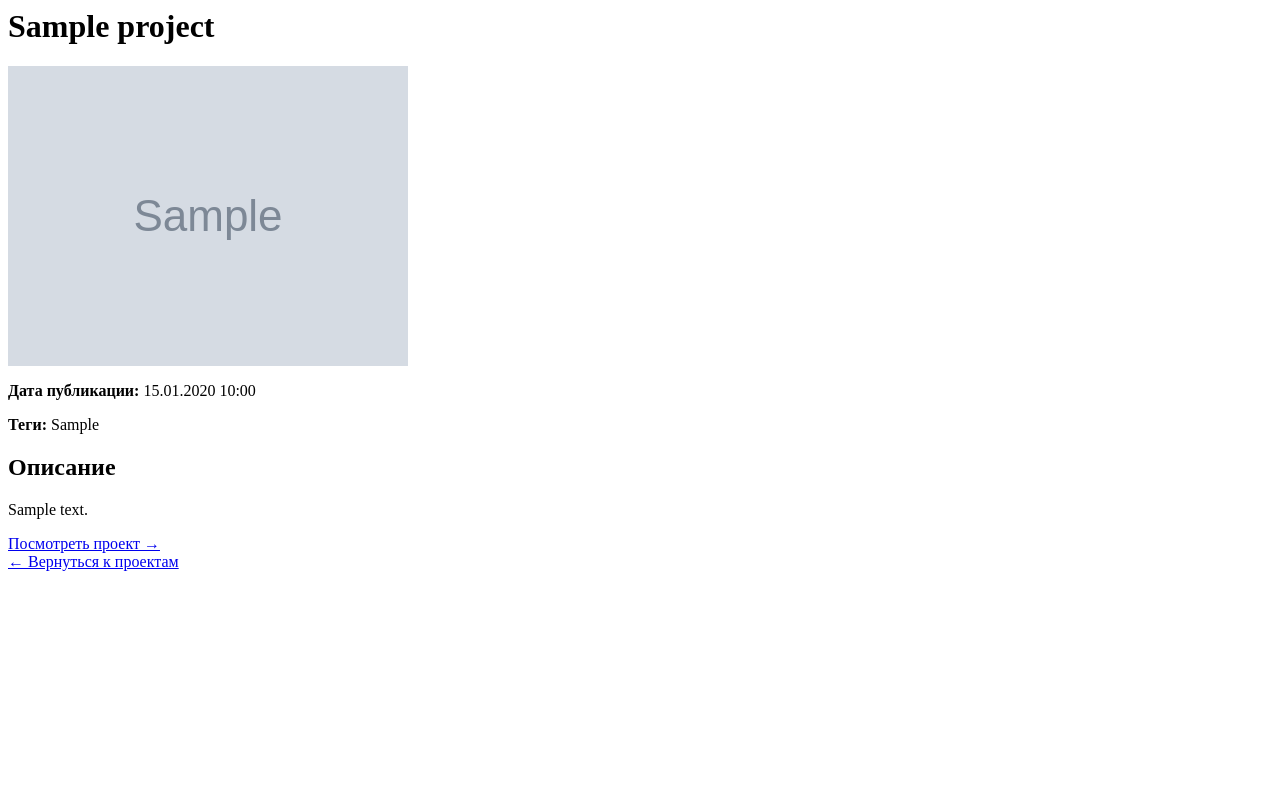
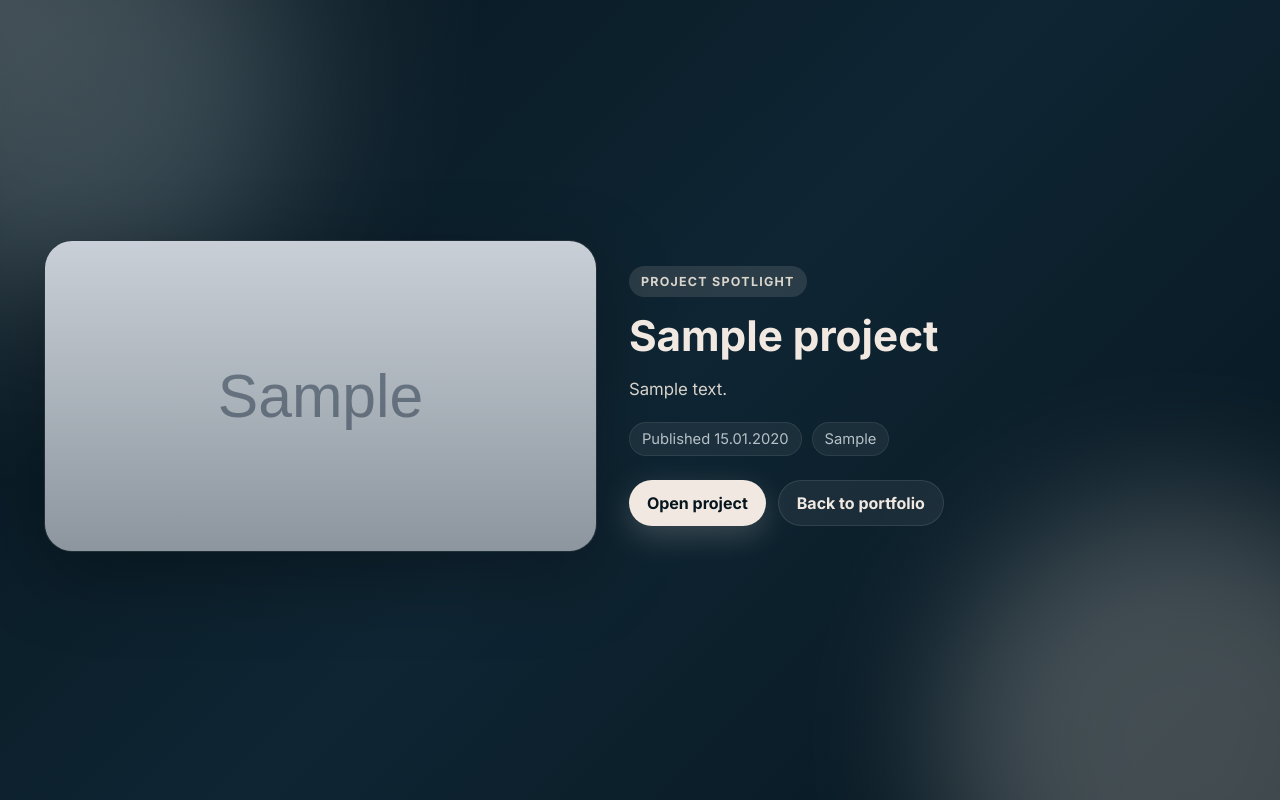
Before and after one commit to lamarireal/Portfolio-Page, a Django app: page /main/project/1/ in a window 1280 px wide. Run offline with Django 5.2, Linux system fonts and the light colour scheme; tables that the repository leaves empty hold one stand-in row (values such as "Sample post"); grey boxes marked "Sample" are stand-in pictures.

Commit message:
Project update | finished projects page; new projects model; front-end has been terminated.

```diff
--- a/django_project/mainapp/models.py
+++ b/django_project/mainapp/models.py
@@ -17,6 +17,13 @@ class Project(models.Model):
 
     def was_published_recently(self):
         return self.pub_date >= timezone.now() - datetime.timedelta(days=1)
+
+    def get_tag_list(self):
+        if not self.tags:
+            return []
+
+        raw_tags = self.tags.replace(';', ',').replace('|', ',')
+        return [tag.strip() for tag in raw_tags.split(',') if tag.strip()]
 
 
 class Skill(models.Model):
--- /dev/null
+++ b/django_project/mainapp/static/mainapp/project_details.css
@@ -0,0 +1,231 @@
+/* Project details page styles */
+.project-details-page {
+  min-height: 100vh;
+  padding: 0;
+  color: #E9E5DF;
+  background:
+    radial-gradient(circle at top left, rgba(241, 233, 225, 0.16), transparent 32%),
+    linear-gradient(135deg, #06151E 0%, #0f2533 50%, #06151E 100%);
+  position: relative;
+  overflow: hidden;
+}
+
+.project-details-page::before,
+.project-details-page::after {
+  content: "";
+  position: absolute;
+  border-radius: 50%;
+  filter: blur(70px);
+  opacity: 0.25;
+  pointer-events: none;
+}
+
+.project-details-page::before {
+  width: 420px;
+  height: 420px;
+  background: #8DA0A8;
+  top: -120px;
+  left: -140px;
+}
+
+.project-details-page::after {
+  width: 480px;
+  height: 480px;
+  background: #F1E9E1;
+  bottom: -180px;
+  right: -140px;
+}
+
+.project-detail-shell {
+  position: relative;
+  z-index: 1;
+  min-height: 100vh;
+  max-width: 1240px;
+  margin: 0 auto;
+  padding: 56px 24px 64px;
+  display: flex;
+  align-items: center;
+  justify-content: center;
+}
+
+.project-detail-stage {
+  width: 100%;
+  display: grid;
+  grid-template-columns: 0.95fr 1.05fr;
+  gap: 28px;
+  align-items: center;
+  opacity: 0;
+  transform: translateY(32px);
+  animation: detailFadeIn 0.8s cubic-bezier(0.2, 0.8, 0.2, 1) forwards;
+}
+
+.project-detail-visual {
+  position: relative;
+  border-radius: 28px;
+  overflow: hidden;
+  border: 1px solid rgba(255, 255, 255, 0.1);
+  box-shadow: 0 24px 80px rgba(0, 0, 0, 0.3);
+  background: rgba(7, 21, 31, 0.7);
+  backdrop-filter: blur(14px);
+  transform: translateX(-25px);
+  animation: detailSlideInLeft 0.9s cubic-bezier(0.2, 0.8, 0.2, 1) forwards;
+}
+
+.project-detail-visual img {
+  display: block;
+  width: 100%;
+  aspect-ratio: 16 / 9;
+  object-fit: cover;
+  object-position: center;
+  background: #0e1b26;
+}
+
+.project-detail-visual::after {
+  content: "";
+  position: absolute;
+  inset: 0;
+  background: linear-gradient(180deg, rgba(6, 21, 30, 0.06) 0%, rgba(6, 21, 30, 0.35) 100%);
+  pointer-events: none;
+}
+
+.project-detail-content {
+  padding: 8px 4px;
+  transform: translateX(25px);
+  animation: detailSlideInRight 0.9s cubic-bezier(0.2, 0.8, 0.2, 1) forwards;
+}
+
+.project-detail-badge {
+  display: inline-flex;
+  padding: 8px 12px;
+  border-radius: 999px;
+  background: rgba(241, 233, 225, 0.12);
+  color: #D9D4CC;
+  font-size: 0.78rem;
+  font-weight: 700;
+  letter-spacing: 0.1em;
+  text-transform: uppercase;
+  margin-bottom: 16px;
+}
+
+.project-detail-title {
+  margin: 0 0 14px;
+  font-size: clamp(2rem, 3.3vw, 3.2rem);
+  color: #F1E9E1;
+  line-height: 1.1;
+}
+
+.project-detail-description {
+  margin: 0 0 18px;
+  color: #D7D2CA;
+  font-size: 1.05rem;
+  line-height: 1.8;
+  white-space: pre-wrap;
+}
+
+.project-detail-description p {
+  margin: 0 0 12px;
+}
+
+.project-detail-meta {
+  display: flex;
+  flex-wrap: wrap;
+  gap: 10px;
+  margin-bottom: 24px;
+}
+
+.project-detail-chip {
+  display: inline-flex;
+  align-items: center;
+  padding: 7px 12px;
+  border-radius: 999px;
+  background: rgba(255, 255, 255, 0.06);
+  color: #B8C1C7;
+  font-size: 0.92rem;
+  border: 1px solid rgba(255, 255, 255, 0.08);
+}
+
+.project-detail-actions {
+  display: flex;
+  gap: 12px;
+  flex-wrap: wrap;
+}
+
+.project-detail-link,
+.project-detail-back {
+  display: inline-flex;
+  align-items: center;
+  justify-content: center;
+  padding: 12px 18px;
+  border-radius: 999px;
+  text-decoration: none;
+  font-weight: 700;
+  transition: transform 0.2s ease, background 0.2s ease, box-shadow 0.2s ease;
+}
+
+.project-detail-link {
+  color: #06151E;
+  background: #F1E9E1;
+  box-shadow: 0 10px 30px rgba(241, 233, 225, 0.2);
+}
+
+.project-detail-back {
+  color: #F1E9E1;
+  background: rgba(255, 255, 255, 0.06);
+  border: 1px solid rgba(255, 255, 255, 0.1);
+}
+
+.project-detail-link:hover,
+.project-detail-back:hover {
+  transform: translateY(-2px);
+}
+
+.project-detail-empty {
+  max-width: 640px;
+  padding: 32px;
+  border-radius: 24px;
+  background: rgba(7, 21, 31, 0.72);
+  border: 1px solid rgba(255, 255, 255, 0.08);
+  box-shadow: 0 24px 60px rgba(0, 0, 0, 0.24);
+  color: #D7D2CA;
+}
+
+@keyframes detailFadeIn {
+  from {
+    opacity: 0;
+    transform: translateY(32px);
+  }
+  to {
+    opacity: 1;
+    transform: translateY(0);
+  }
+}
+
+@keyframes detailSlideInLeft {
+  from { transform: translateX(-25px); }
+  to { transform: translateX(0); }
+}
+
+@keyframes detailSlideInRight {
+  from { transform: translateX(25px); }
+  to { transform: translateX(0); }
+}
+
+@media (max-width: 900px) {
+  .project-detail-stage {
+    grid-template-columns: 1fr;
+  }
+
+  .project-detail-visual img {
+    height: 320px;
+  }
+}
+
+@media (max-width: 600px) {
+  .project-detail-shell {
+    padding: 36px 12px 40px;
+  }
+
+  .project-detail-actions {
+    flex-direction: column;
+  }
+}
--- a/django_project/mainapp/templates/mainapp/project_details.html
+++ b/django_project/mainapp/templates/mainapp/project_details.html
@@ -1,32 +1,63 @@
-{% if error %}
-    <p style="color: red;">{{ error }}</p>
-    <a href="{% url 'index' %}">← Вернуться к проектам</a>
-{% else %}
-    <div class="project-detail">
-        <h1>{{ project.title }}</h1>
+{% load static %}
+<!DOCTYPE html>
+<html lang="en">
+<head>
+    <meta charset="UTF-8">
+    <meta name="viewport" content="width=device-width, initial-scale=1.0">
+    <title>{{ project.title }} | Portfolio</title>
+    <link rel="preconnect" href="https://fonts.googleapis.com">
+    <link rel="preconnect" href="https://fonts.gstatic.com" crossorigin>
+    <link href="https://fonts.googleapis.com/css2?family=Inter:wght@300;400;500;600;700&display=swap" rel="stylesheet">
+    <link rel="stylesheet" href="{% static 'mainapp/main.css' %}">
+    <link rel="stylesheet" href="{% static 'mainapp/project_details.css' %}">
+</head>
+<body>
+    <main class="project-details-page">
+        {% if error %}
+            <div class="project-detail-shell">
+                <div class="project-detail-empty">
+                    <p>{{ error }}</p>
+                    <div class="project-detail-actions">
+                        <a class="project-detail-back" href="{{ back_url }}">Back to portfolio</a>
+                    </div>
+                </div>
+            </div>
+        {% else %}
+            <div class="project-detail-shell">
+                <div class="project-detail-stage">
+                    <div class="project-detail-visual">
+                        {% if project.image %}
+                            <img src="{{ project.image.url }}" alt="{{ project.title }}">
+                        {% else %}
+                            <div class="project-card__image project-card__image--placeholder">No image</div>
+                        {% endif %}
+                    </div>
 
-        {% if project.image %}
-            <img src="{{ project.image.url }}" alt="{{ project.title }}" style="max-width: 100%; height: auto;">
-        {% endif %}
+                    <div class="project-detail-content">
+                        <span class="project-detail-badge">Project spotlight</span>
+                        <h1 class="project-detail-title">{{ project.title }}</h1>
+                        <div class="project-detail-description">{{ project.description|linebreaks }}</div>
 
-        <div class="project-meta">
-            <p><strong>Дата публикации:</strong> {{ project.pub_date|date:"d.m.Y H:i" }}</p>
-            {% if project.tags %}
-                <p><strong>Теги:</strong> {{ project.tags }}</p>
-            {% endif %}
-        </div>
+                        <div class="project-detail-meta">
+                            <span class="project-detail-chip">Published {{ project.pub_date|date:"d.m.Y" }}</span>
+                            {% if project.get_tag_list %}
+                                {% for tag in project.get_tag_list %}
+                                    <span class="project-detail-chip">{{ tag }}</span>
+                                {% endfor %}
+                            {% endif %}
+                        </div>
 
-        <div class="project-description">
-            <h2>Описание</h2>
-            <p>{{ project.description }}</p>
-        </div>
+                        <div class="project-detail-actions">
+                            {% if project.link %}
+                                <a class="project-detail-link" href="{{ project.link }}" target="_blank" rel="noopener noreferrer">Open project</a>
+                            {% endif %}
+                            <a class="project-detail-back" href="{{ back_url }}">Back to portfolio</a>
+                        </div>
 
-        {% if project.link %}
-            <div class="project-link">
-                <a href="{{ project.link }}" target="_blank" rel="noopener noreferrer">Посмотреть проект →</a>
+                    </div>
+                </div>
             </div>
         {% endif %}
-
-        <a href="{% url 'mainapp:index' %}">← Вернуться к проектам</a>
-    </div>
-{% endif %}
+    </main>
+</body>
+</html>
--- a/django_project/mainapp/views.py
+++ b/django_project/mainapp/views.py
@@ -1,4 +1,6 @@
 from django.shortcuts import render, get_object_or_404
+from django.urls import reverse
+
 from .models import ChronologyEntry, Project, Skill
 
 
@@ -15,11 +17,17 @@ def index(request):
     return render(request, 'mainapp/index.html', context)
 
 def project_detail(request, project_id):
+    return_to = request.GET.get('from', '')
+    back_url = reverse('mainapp:index')
+    if return_to:
+        back_url = f"{reverse('mainapp:index')}#{return_to}"
+
     try:
         project = Project.objects.get(pk=project_id)
     except Project.DoesNotExist:
-        return render(request, 'mainapp/project_details.html', {'error': 'Project not found.'})
-    context = {"project": project}
+        return render(request, 'mainapp/project_details.html', {'error': 'Project not found.', 'back_url': back_url})
+
+    context = {"project": project, "back_url": back_url}
     return render(request, 'mainapp/project_details.html', context)
 
 def my_library(request, project_id):
--- a/django_project/mysite/urls.py
+++ b/django_project/mysite/urls.py
@@ -21,6 +21,7 @@ from django.urls import include, path
 
 urlpatterns = [
     path('admin/', admin.site.urls),
+    path('', include('mainapp.urls')),
     path('main/', include('mainapp.urls')),
 ]
 
```
Also changed, not shown: django_project/mainapp/static/mainapp/projects.css (+100 -4 lines), django_project/mainapp/templates/mainapp/partials/projects.html (+31 -1 lines), django_project/mainapp/tests.py (+69 -1 lines), django_project/project_images/Screenshot_2026-07-03_191032.png (added), django_project/project_images/photo_2026-07-03_18-23-46.jpg (added).
